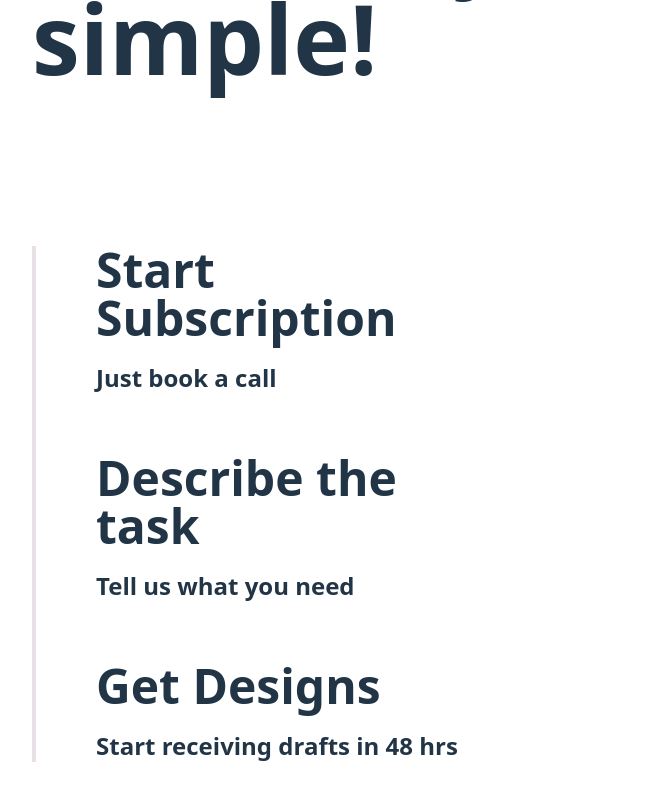
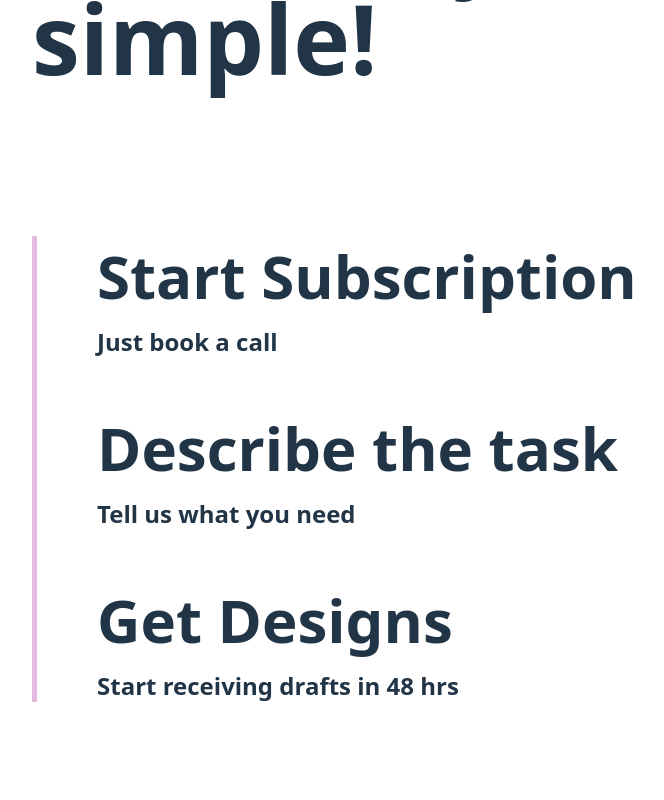
Before and after one commit to AkshithaRao123/fancy-clone, a React (Vite) app: page / in a window 1280 px wide. Shown: the part 704-1504 px from the top of the page, without its empty margins (48-712 px from the left). Built offline with nearby package versions, Linux system fonts and the light colour scheme.

Commit message:
animation on scroll

```diff
--- a/src/components/home_page/ProcessDescription.jsx
+++ b/src/components/home_page/ProcessDescription.jsx
@@ -1,17 +1,27 @@
+import { useEffect } from "react";
+import { processObserver } from "../../utils/intersectionObserver";
+
+
 const ProcessDescription = () => {
+    useEffect(() => {
+            document.querySelectorAll("body").forEach((section) => {
+                processObserver.observe(section);
+            });
+        }, []);
+
     return (
-        <div className="w-1/2 px-20 mb-100px">
-            <div className="border-l-4 pl-15 change_border_colour">
+        <div className="w-2/3 px-20">
+            <div id="process" className="border-l-4 pl-15 movingBorder">
                 <div className="pb-10">
-                    <h1 className="font-bold text-5xl">Start Subscription</h1>
+                    <h1 className="font-bold text-6xl">Start Subscription</h1>
                     <p className="font-semibold text-2xl py-5">Just book a call</p>
                 </div>
                 <div className="pb-10">
-                    <h1 className="font-bold text-5xl">Describe the task</h1>
+                    <h1 className="font-bold text-6xl">Describe the task</h1>
                     <p className="font-semibold text-2xl py-5">Tell us what you need</p>
                 </div>
                 <div>
-                    <h1 className="font-bold text-5xl">Get Designs</h1>
+                    <h1 className="font-bold text-6xl">Get Designs</h1>
                     <p className="font-semibold text-2xl pt-5">Start receiving drafts in 48 hrs</p>
                 </div>
             </div>
--- a/src/index.css
+++ b/src/index.css
@@ -119,6 +119,11 @@ button:focus-visible {
   }
 }
 
+/* .stop_scrolling {
+  height: 100%;
+  overflow: hidden;
+} */
+
 
 @media (prefers-color-scheme: light) {
   :root {
@@ -132,3 +137,46 @@ button:focus-visible {
     background-color: #f9f9f9;
   }
 }
+
+/* Test */
+.movingBorder {
+  border-left: solid 5px #dc1bd9;
+  position: relative;
+  animation: changeBorders linear;
+  animation-timeline: scroll(y)
+}
+
+@keyframes changeBorders {
+  0% {
+    border-left: solid 5px #dc1bd9;
+  }
+  100% {
+    border-left: solid 5px #dc1bd9;
+  }
+}
+
+.movingBorder::after {
+  width: 5px;
+  background-color: #e3bbe0;
+  height: 0px;
+  position: absolute;
+  bottom: 0;
+  left: -5px;
+  z-index: 1;
+  animation: movedown linear;
+  animation-timeline: scroll(y);
+  animation-fill-mode: forwards;
+  content: '';
+  display: inline-block;
+}
+
+@keyframes movedown {
+  0% {
+    height: calc(100% + 10px);
+    width: 5px;
+  }
+  100% {
+    height: 0%;
+    width: 5px;
+  }
+}
--- a/src/utils/intersectionObserver.jsx
+++ b/src/utils/intersectionObserver.jsx
@@ -9,3 +9,15 @@ export const observer = new IntersectionObserver(
         })
     }
 )
+
+export const processObserver = new IntersectionObserver(
+    entries => {
+        entries.forEach(entry => {
+            if(entry.isIntersecting) {
+                entry.target.classList.add("stop_scrolling");
+            } else {
+                entry.target.classList.remove("stop_scrolling");
+            }
+        })
+    }
+)
```
